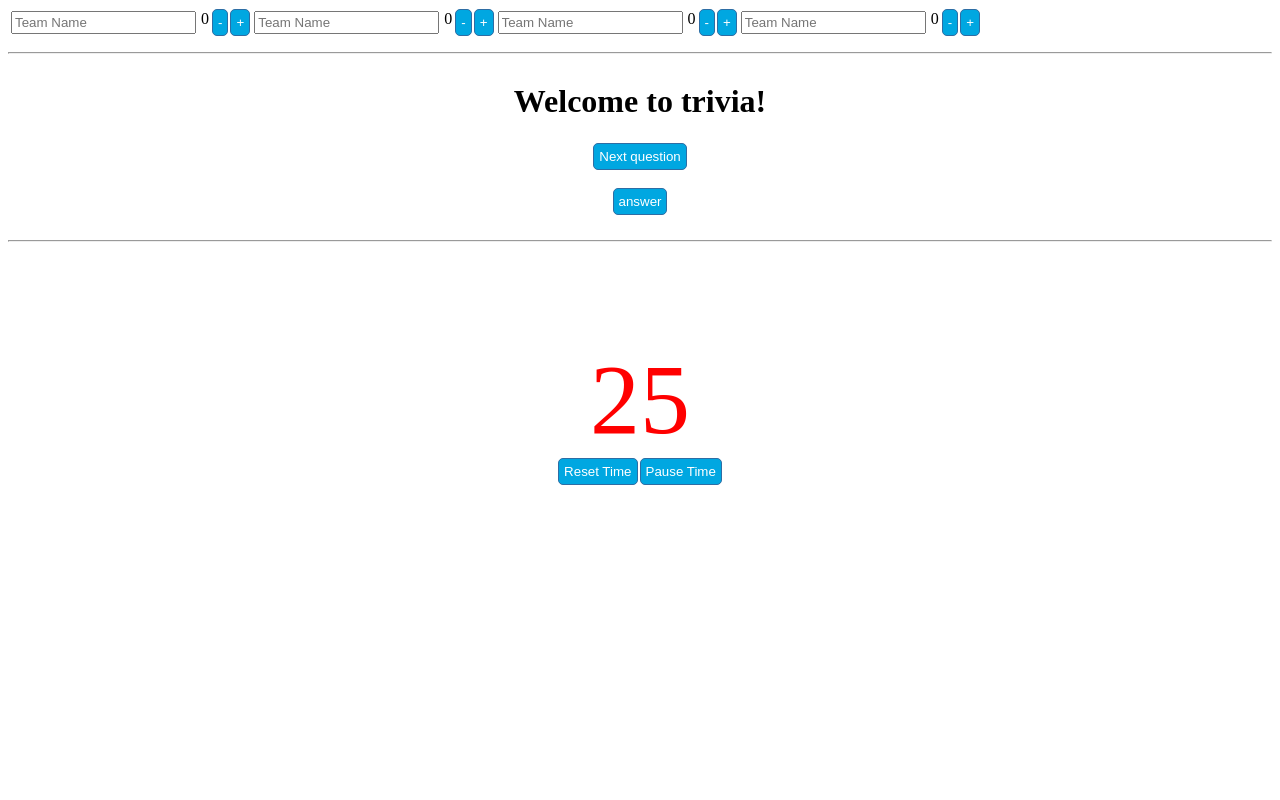
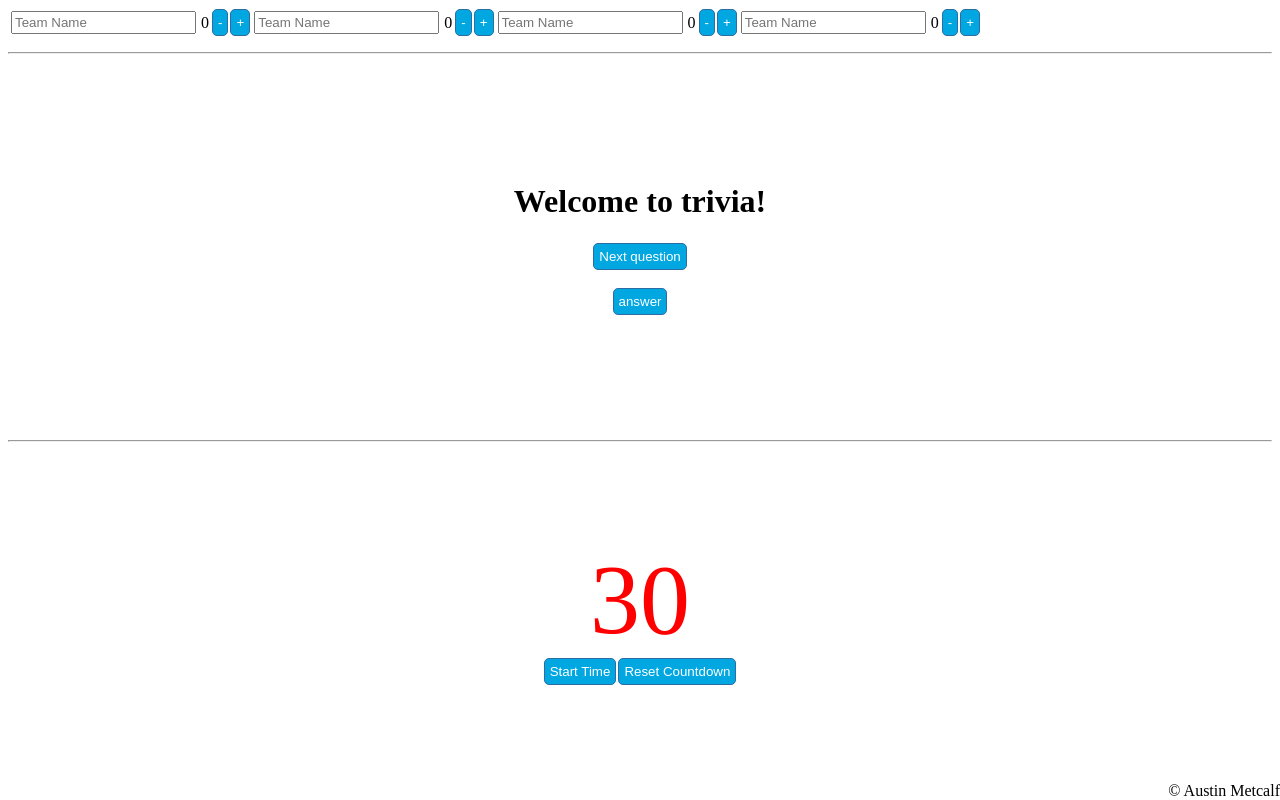
Before and after one commit to austinmetcalf/Trivia-Vue, a Vue app: page / in a window 1280 px wide. Built offline with nearby package versions, Linux system fonts and the light colour scheme.

Commit message:
Added copyright symbol, added toggle button to timer

```diff
--- a/public/index.html
+++ b/public/index.html
@@ -5,7 +5,7 @@
     <meta http-equiv="X-UA-Compatible" content="IE=edge">
     <meta name="viewport" content="width=device-width,initial-scale=1.0">
     <link rel="icon" href="<%= BASE_URL %>favicon.ico">
-    <title>Trivia Austin</title>
+    <title>Trivial Pursuit</title>
   </head>
   <body>
     <noscript>
--- a/src/App.vue
+++ b/src/App.vue
@@ -24,6 +24,7 @@
     <!-- <QuizQuestion/> -->
     <hr>
     <questionTimer></questionTimer>
+    <div class="copy-right">&copy; Austin Metcalf</div>
   </div>
 </template>
 
@@ -57,5 +58,9 @@ export default {
   flex-direction: column;
   align-items: center;
 }
-
+.copy-right{
+  position: fixed;
+  bottom: 0;
+  right: 0;
+}
 </style>
--- a/src/components/questionTimer.vue
+++ b/src/components/questionTimer.vue
@@ -2,67 +2,76 @@
   <div class="timer-display">
     <div>
       <div class="time-size">{{ countdown }}</div>
-    <button class="button" @click="resetTimer">Reset Time</button>
-    <button @click="pauseTimer" class="button">Pause Time</button>
+      <button @click="toggleCountdown" class="button">
+        {{ countdownStarted ? "Stop" : "Start" }} Time
+      </button>
+      <button @click="resetCountdown" class="button">Reset Countdown</button>
     </div>
   </div>
 </template>
 
 <script>
-
 export default {
   name: "questionTimer",
-        props: {
-
-        },
-        data(){
+  props: {},
+  data() {
     return {
       countdown: 30,
-                intervalID: null
+      countdownStarted: false,
+      intervalId: null,
+    };
+  },
+  created() {
+    // const intervalID= setInterval(()=> {
+    //     this.countdown--
+    //     if(this.countdown === 0){
+    //         clearInterval(intervalID)
+    //     }
+    // },1000)
+  },
+  methods: {
+    toggleCountdown() {
+      this.countdownStarted = !this.countdownStarted;
+      if (this.countdownStarted) {
+        this.startCountdown();
+      } else {
+        this.stopCountdown();
       }
     },
-        created(){
-            const intervalID= setInterval(()=> {
-                this.countdown--
-                if(this.countdown === 0){
-                    clearInterval(intervalID)
-
+    startCountdown() {
+      this.intervalId = setInterval(() => {
+        this.countdown--;
+        if (this.countdown <= 0) {
+          clearInterval(this.intervalId);
         }
-            },1000)
-
+      }, 1000);
     },
-        methods: {
-            resetTimer() {
+    stopCountdown() {
+      clearInterval(this.intervalId);
+    },
+    resetCountdown() {
+      this.countdown = 30
       clearInterval(this.intervalId)
-            this.countdown = 30
-             this.intervalId = setInterval(() => {
-             this.countdown--
-            if (this.countdown === 0) {
-            clearInterval(this.intervalId)
-             }
-            }, 1000)
+      this.countdownStarted = false
     },
-            pauseTimer() {
-            clearInterval(this.intervalId)
-            this.intervalId = null
   },
-        }
-    }
+};
 </script>
 
-<style>
-.timer-display{
+<style scoped>
+.timer-display {
   display: flex;
   justify-content: center;
   margin-top: 100px;
+
 }
-.time-size{
+.time-size {
   font-size: 100px;
   justify-content: center;
   display: flex;
   color: red;
 }
-.button{
+.button {
   color: white;
   background: #00a7e1;
   border-radius: 5px;
--- a/src/components/quizQuestion.vue
+++ b/src/components/quizQuestion.vue
@@ -14,5 +14,5 @@
   }
 </script>
 
-<style>
+<style scoped>
 </style>
--- a/src/components/quizQuestionAPI.vue
+++ b/src/components/quizQuestionAPI.vue
@@ -63,5 +63,15 @@ export default{
     display: flex;
     flex-direction: column;
     align-items: center;
+    margin: 100px;
+}
+.button {
+  color: white;
+  background: #00a7e1;
+  border-radius: 5px;
+  border: 1px solid #2e6da4;
+  padding: 5px;
+  max-width: 200px;
+  margin: 1px;
 }
 </style>
--- a/src/components/teamName.vue
+++ b/src/components/teamName.vue
@@ -53,7 +53,8 @@
     margin: 3px;
 }
 .team-score{
-
+    display: flex;
     margin: 2px;
+    align-items: center;
 }
 </style>
```
Lines whose indentation alone changed are shown as unchanged.
